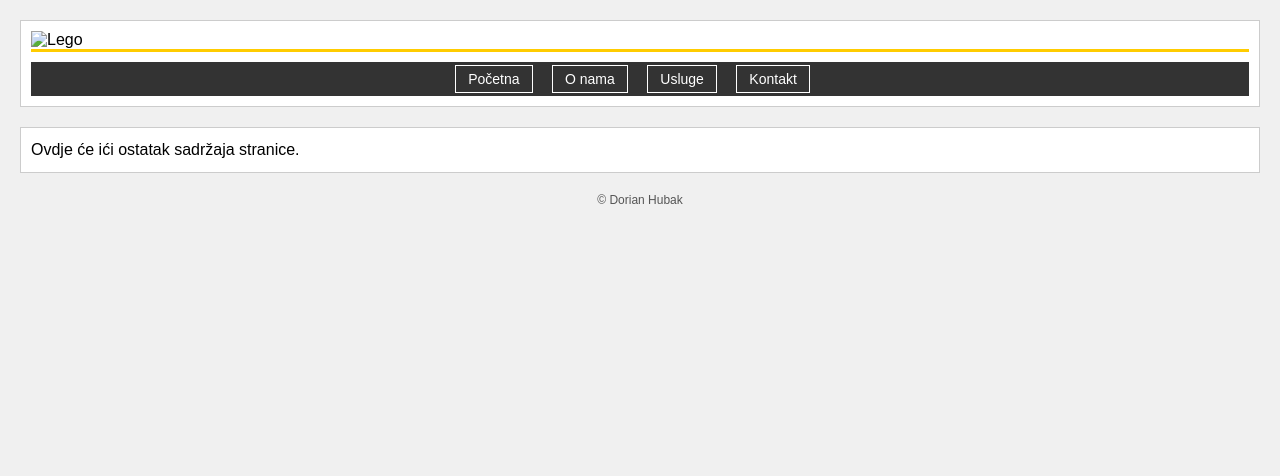
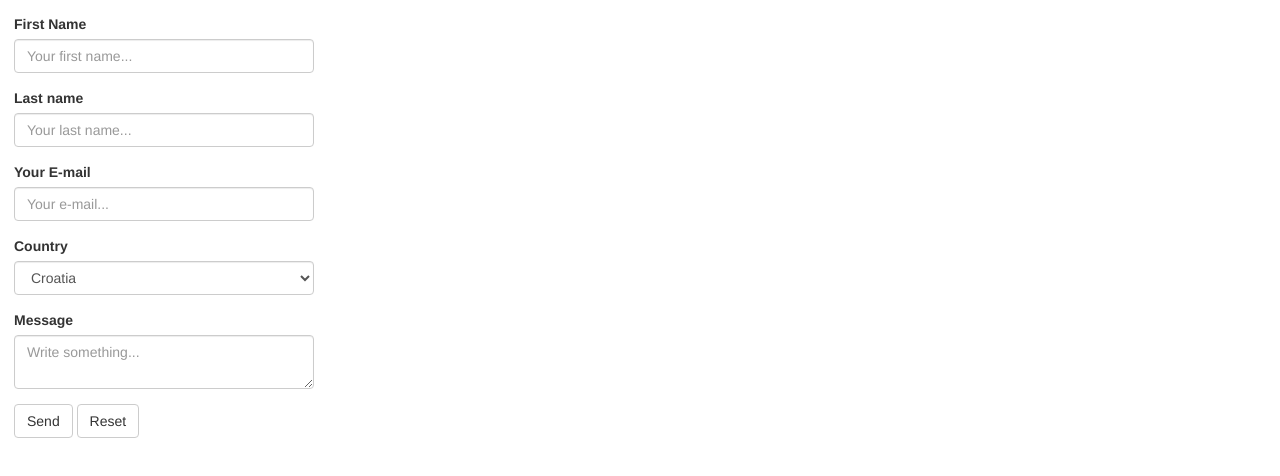
Before and after one commit to dhubak34/Faks, a plain HTML site: page Zadatak-12.html in a window 1280 px wide. Drawn offline with nearby package versions, Linux system fonts and the light colour scheme.

Commit message:
Add files via upload

```diff
--- a/Zadatak-12.html
+++ b/Zadatak-12.html
@@ -1,111 +1,47 @@
 <!DOCTYPE html>
 <html lang="hr">
     <head>
-    <meta charset="UTF-8">
-    <title>Moja prva stranica – Header</title>
+		<title>Zadatak 12</title>
+		<meta name="viewport" content="width=device-width, initial-scale=1">
+		<link rel="stylesheet" href="https://maxcdn.bootstrapcdn.com/bootstrap/3.3.7/css/bootstrap.min.css">
 		<style>
-        /* 1. Reset osnovnih margina i paddinga za sve elemente */
-* {
-    margin: 0;
-    padding: 0;
-}
-
-/* 2. Osnovni stil za cijelu stranicu */
-body {
-    font-family: Arial, sans-serif;
-    background-color: #f0f0f0;
-}
-
-/* 3. Header dio stranice */
-header {
-    background-color: white;
-    border: 1px solid #cccccc;
-    margin: 20px;
-    padding: 10px;
-}
-
-/* 4. Banner slika unutar headera */
-.banner img {
-    width: 100%;
-    display: block;
-    border-bottom: 3px solid #ffcc00;
-}
-
-/* 5. Navigacija ispod bannera */
-nav {
-    background-color: #333333;
-    padding: 8px;
-    margin-top: 10px;
-}
-
-/* 6. Lista u navigaciji */
-ul {
-    list-style-type: none;
-    margin: 0;
-    padding: 0;
-    text-align: center;
-}
-
-/* 7. Stavke liste u navigaciji */
-li {
-    display: inline-block;
-    margin-right: 15px;
-}
-
-/* 8. Linkovi u navigaciji */
-a {
-   text-decoration: none;
-    color: white;
-    border: 1px solid white;
-    padding: 5px 12px;
-    font-size: 14px;
-}
-
-/* 9. Glavni sadržaj (main) */
-main {
-   background-color: white;
-    border: 1px solid #cccccc;
-    margin: 0 20px 20px 20px;
-    padding: 10px;
-}
-
-/* 10. Tekst u glavnom sadržaju */
-main p {
-    line-height: 1.5;
-}
-
-/* 11. Footer */
-footer {
-    text-align: center;
-font-size: 12px;
-color: #555555;
-margin-bottom: 10px;
-}
+			body { margin: 1em; }
+			form { width: 300px; }
 		</style>
 	</head>
     <body>
-
-    <header>
-        <div class="banner">
-            <img src="C:\Users\dhubak\Downloads\lego_banner.jpg" alt="Lego">
+        <form action="adduser.php" method="post">
+         <div class="form-group">
+            <label for="firstname">First Name</label>
+            <input type="text" id="firstname" name="firstname" placeholder="Your first name..." class="form-control" required>
         </div>
-
-        <nav class="main-nav">
-            <ul>
-                <li><a href="#">Početna</a></li>
-                <li><a href="#">O nama</a></li>
-                <li><a href="#">Usluge</a></li>
-                <li><a href="#">Kontakt</a></li>
-            </ul>
-        </nav>
-    </header>
-
-    <main>
-        <p>Ovdje će ići ostatak sadržaja stranice.</p>
-    </main>
-
-    <footer>
-        &copy; Dorian Hubak
-    </footer>
+         <div class="form-group">
+            <label for="lastname">Last name</label>
+            <input type="text" id="lastname" name="lastname" placeholder="Your last name..." class="form-control" required>
+        </div>
+        <div class="form-group">
+            <label for="email">Your E-mail</label>
+            <input type="email" id="email" name="email" placeholder="Your e-mail..." class="form-control" required>
+        </div>
+        <div class="form-group">
+            <label for="country" >Country</label>
+            <select id="country" name="country" class="form-control">
+                <option value="">Please Select</option>
+                <option value="HR" selected>Croatia</option>
+                <option value="SRB">Serbia</option>
+                <option value="AU">Austria</option>
+                <option value="DE">Germany</option>
+                <option value="BE">Belgium</option>
+            </select>
+        </div>
+        <div class="form-group">
+            <label for="message">Message</label>
+            <textarea id="message" name="message" placeholder="Write something..." class="form-control"></textarea>
+        </div>
+        <div class="form-group">
+            <input type="submit" class="btn btn-default" value="Send">
+            <input type="reset" class="btn btn-default" value="Reset">
+        </div>
+        </form>
     </body>
 </html>
```
Lines whose indentation alone changed are shown as unchanged.
